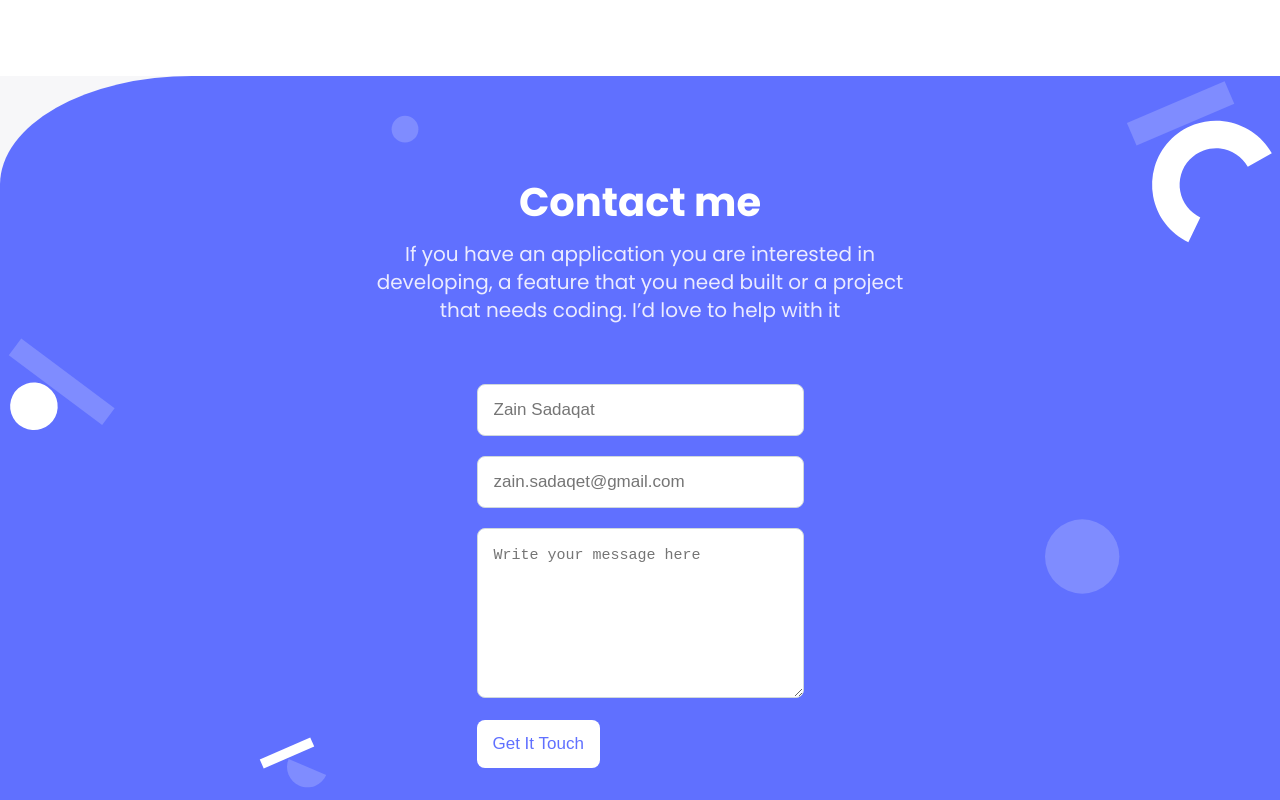
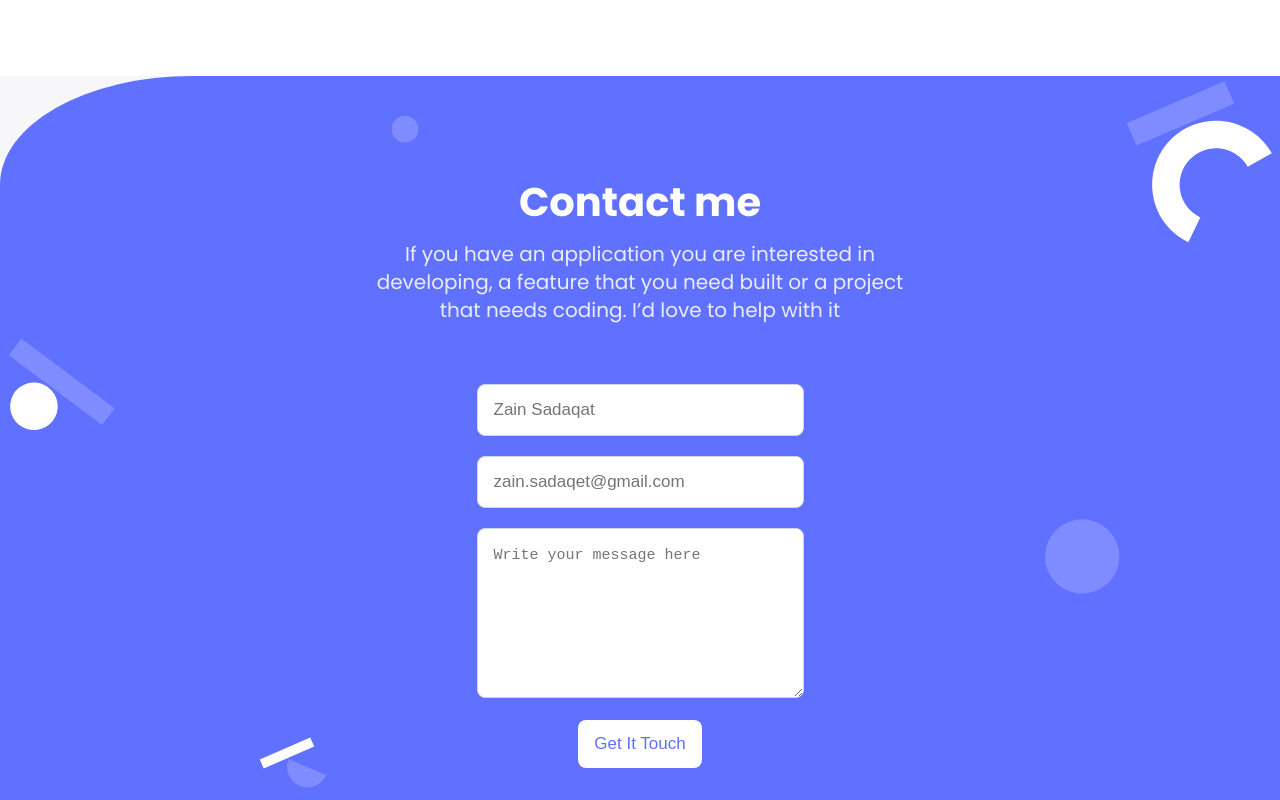
Before and after one commit to zainsadaqat/portfolio, a website: page index.html in a window 1280 px wide. Shown: the part 3490-4290 px from the top of the page. Drawn offline with Linux system fonts and the light colour scheme.

Commit message:
Remove ul and li tags in contact form and add meta description

```diff
--- a/index.html
+++ b/index.html
@@ -4,6 +4,10 @@
     <meta charset="UTF-8" />
     <meta http-equiv="X-UA-Compatible" content="IE=edge" />
     <meta name="viewport" content="width=device-width, initial-scale=1.0" />
+    <meta
+      name="description"
+      content="Hello, This is Zain Sadaqat and thanks for checking my Portfolio. I studied BS Computer Science and now I'm Microverse Student"
+    />
     <link rel="preconnect" href="https://fonts.googleapis.com" />
     <link rel="preconnect" href="https://fonts.gstatic.com" crossorigin />
     <link
@@ -281,9 +285,7 @@
         that you need built or a project that needs coding. I’d love to help
         with it
       </p>
-      <form action="https://formspree.io/f/meqvlgqr" method="POST">
-        <ul>
-          <li>
+      <form class="form" action="https://formspree.io/f/meqvlgqr" method="POST">
         <input
           type="text"
           name="name"
@@ -292,8 +294,7 @@
           required
           class="input"
         />
-          </li>
-          <li>
+
         <input
           type="email"
           name="email"
@@ -301,8 +302,6 @@
           required
           class="input"
         />
-          </li>
-          <li>
         <textarea
           rows="4"
           cols="50"
@@ -312,11 +311,7 @@
           maxlength="500"
           class="input-textarea"
         ></textarea>
-          </li>
-          <li>
         <button type="submit" class="contact-button">Get It Touch</button>
-          </li>
-        </ul>
       </form>
     </footer>
   </body>
--- a/style.css
+++ b/style.css
@@ -365,6 +365,13 @@ body {
   margin-left: 16px;
 }
 
+.form {
+  display: flex;
+  flex-direction: column;
+  justify-content: center;
+  align-items: center;
+}
+
 @media (min-width: 762px) {
   .mobile-header {
     display: none;
```
Lines whose indentation alone changed are shown as unchanged.
